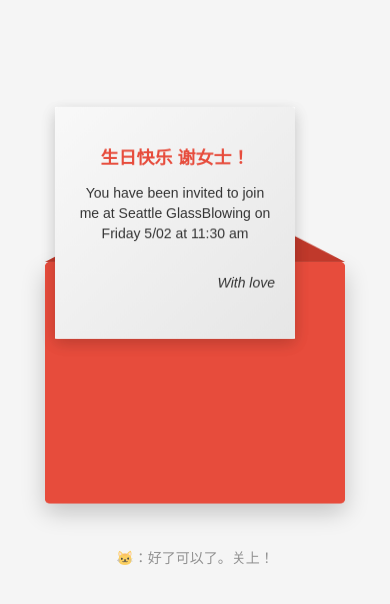
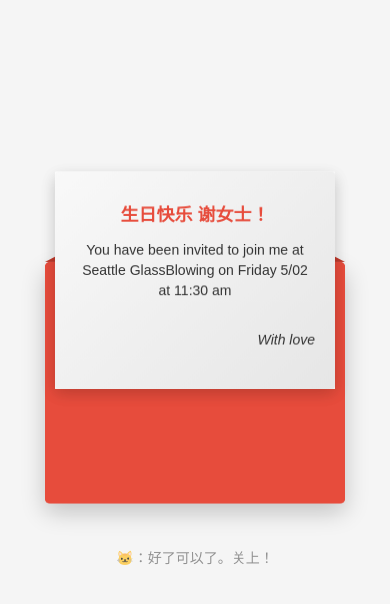
Before and after one commit to Teptnologic/birthday-2025, a plain HTML site: page index.html in a window 390 px wide. Both pictures are taken after a click on the element 195 px from the left and 402 px from the top of the page. Drawn offline with Linux system fonts and the light colour scheme.

Commit message:
fix card size

```diff
--- a/index.html
+++ b/index.html
@@ -13,7 +13,7 @@
             <div class="flap"></div>
             <div class="card">
                 <div class="card-front">
-                    <h1>Happy Birthday!</h1>
+                    <h1></h1>
                     <div class="cake">
                         <div class="cake-base"></div>
                         <div class="cake-top"></div>
--- a/styles.css
+++ b/styles.css
@@ -72,16 +72,12 @@
     background-color: #fff;
     top: 10px;
     left: 10px;
-    transform-origin: center top;
+    transform-origin: center;
     transform: translateZ(-1px) rotateX(0deg);
     transition: transform 1s cubic-bezier(0.4, 0, 0.2, 1);
     transform-style: preserve-3d;
-    z-index: 2;
+    z-index: 10;
     box-shadow: 0 5px 15px rgba(0, 0, 0, 0.1);
-}
-
-.envelope.open .card {
-    transform: translateZ(100px) rotateX(180deg);
 }
 
 .card-front, .card-inside {
@@ -110,8 +106,7 @@
 }
 
 .envelope.open .card {
-    transform: translateZ(450px) translateY(-50px) rotateX(0deg) rotateY(180deg);
-    z-index: 4;
+    transform: translateZ(200px) translateY(-50px) rotateX(0deg) rotateY(180deg);
 }
 
 h1 {
@@ -209,8 +204,8 @@
     }
 
     .card {
-        width: 240px;
-        height: 240px;
+        width: 280px;
+        height: 225px;
     }
 
     h1 {
```
